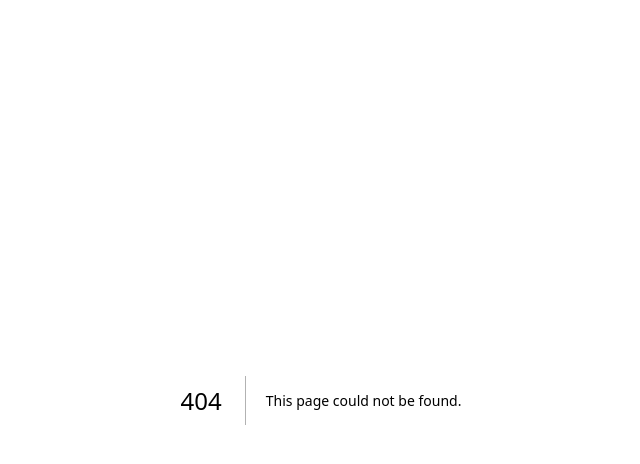
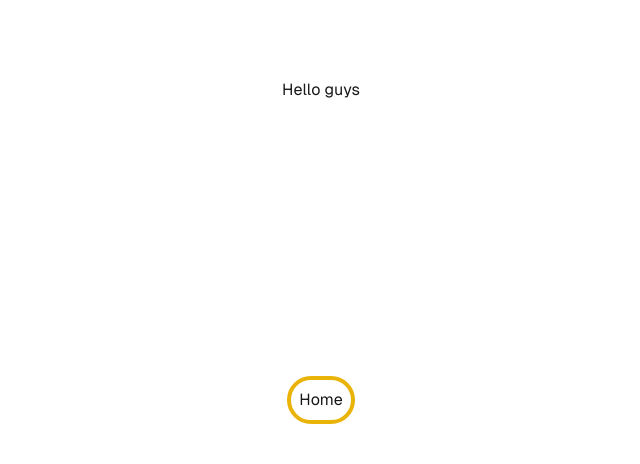
Before and after one commit to MosesLevin/learningPhP, a Next.js app: page /about in a window 1280 px wide. Before the commit this address had no page. Shown: the top 464 px of the page, without its empty margins (319-959 px from the left). Built offline with nearby package versions, Linux system fonts and the light colour scheme.

Commit message:
button, route test

```diff
--- /dev/null
+++ b/app/about/page.tsx
@@ -0,0 +1,18 @@
+import Link from 'next/link'
+import React from 'react'
+
+const AboutUs = () => {
+  return (
+    <div className=" grid grid-rows-[20px_1fr_20px] items-center justify-items-center min-h-screen p-8 pb-20 gap-16 sm:p-20 font-[family-name:var(--font-geist-sans)]">
+      <div className="">Hello guys</div>
+      <Link
+        className="border-yellow-500 border-4 rounded-3xl hover:border-yellow-700 hover:text-yellow-200 p-2"
+        href="/"
+      >
+        Home
+      </Link>
+    </div>
+  )
+}
+
+export default AboutUs
--- a/app/page.tsx
+++ b/app/page.tsx
@@ -1,4 +1,5 @@
 import Image from 'next/image'
+import Link from 'next/link'
 
 export default function Home() {
   return (
@@ -22,7 +23,12 @@ export default function Home() {
           </li>
           <li>Save and see your changes instantly.</li>
         </ol>
-
+        <Link
+          href={'/about'}
+          className="border-yellow-500 border-4 rounded-3xl hover:border-yellow-700 hover:text-yellow-200 p-2"
+        >
+          About us
+        </Link>
         <div className="flex gap-4 items-center flex-col sm:flex-row">
           <a
             className="rounded-full border border-solid border-transparent transition-colors flex items-center justify-center bg-foreground text-background gap-2 hover:bg-[#383838] dark:hover:bg-[#ccc] text-sm sm:text-base h-10 sm:h-12 px-4 sm:px-5"
--- /dev/null
+++ b/app/users/page.tsx
@@ -0,0 +1,7 @@
+import React from 'react'
+
+const Users = () => {
+  return <div>Users</div>
+}
+
+export default Users
```
Also changed, not shown: app/components/Component.tsx (added).
